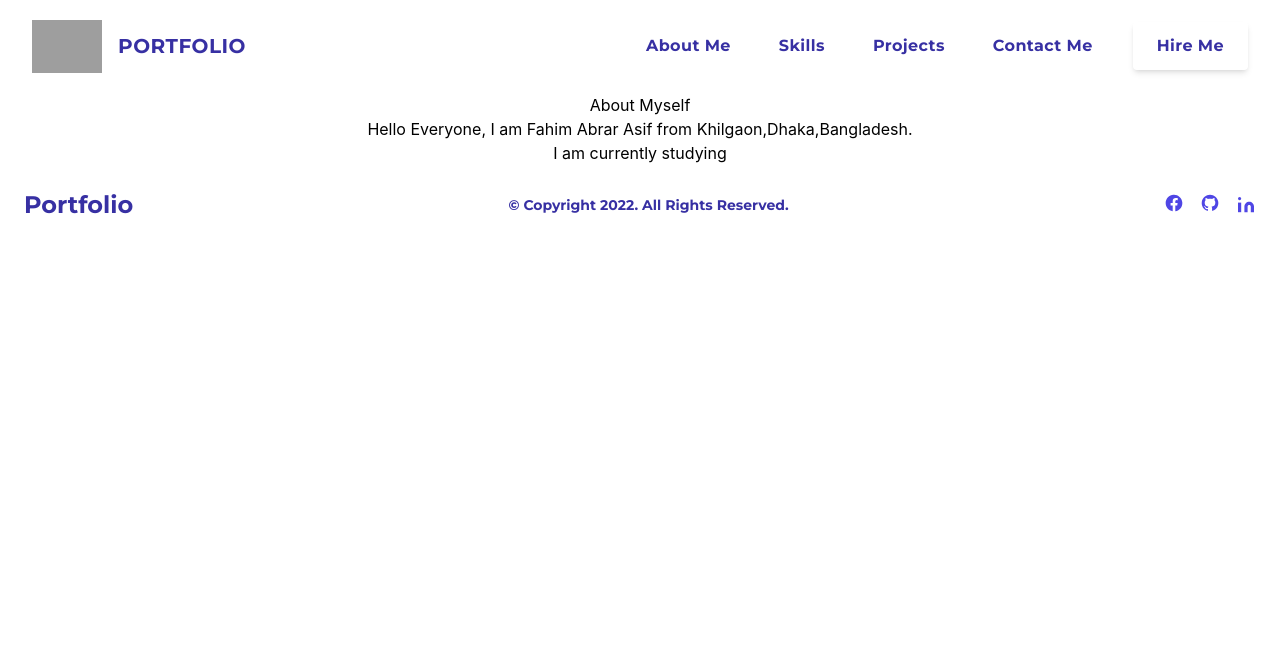
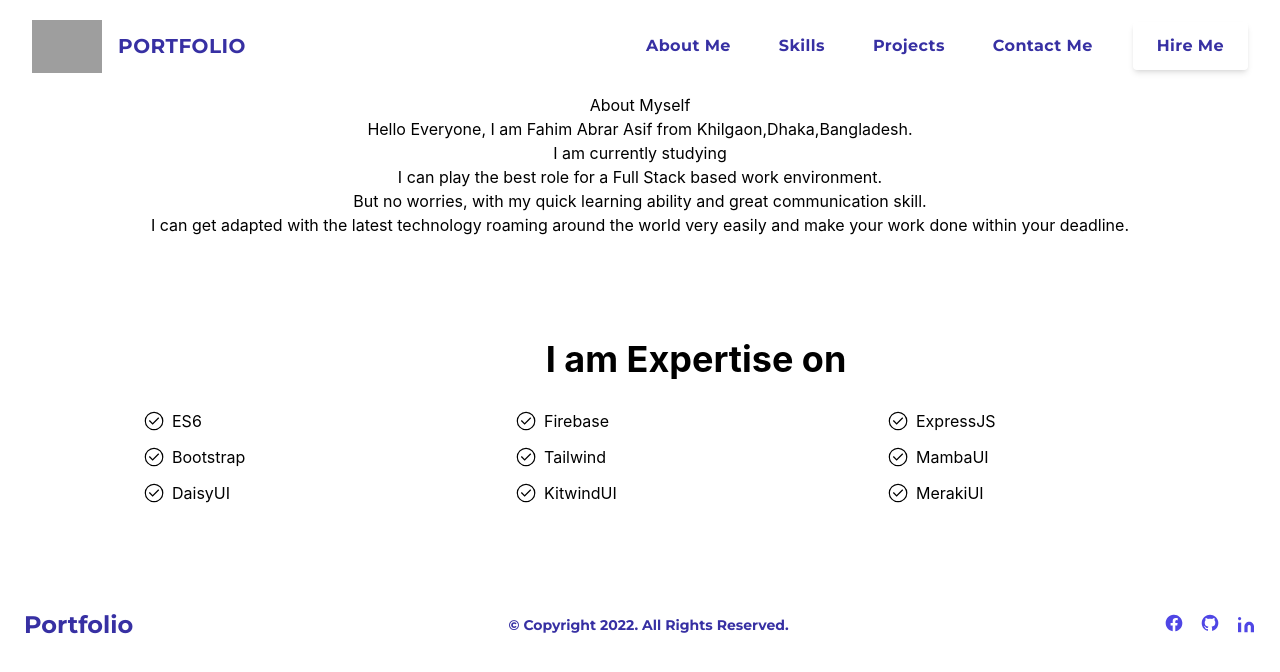
Before and after one commit to abrarasif11/my-portfolio, a React (Create React App) app: page /aboutMe in a window 1280 px wide. Shown: the top 672 px of the page. Built offline with nearby package versions, Linux system fonts and the light colour scheme; grey boxes are pictures that could not be loaded.

Commit message:
about-me

```diff
--- a/src/component/AboutMe/AboutMe.js
+++ b/src/component/AboutMe/AboutMe.js
@@ -4,9 +4,84 @@ const AboutMe = () => {
     return (
         <div>
             <p className='text-center'>About Myself</p>
-             <p>Hello Everyone, I am Fahim Abrar Asif from Khilgaon,Dhaka,Bangladesh.</p>
-             <p>I am currently studying </p>
-             <p></p>
+            <p>Hello Everyone, I am Fahim Abrar Asif from Khilgaon,Dhaka,Bangladesh.</p>
+            <p>I am currently studying </p>
+            <p>I can play the best role for a Full Stack based work environment.</p>
+            <p> But no worries, with my quick learning ability and great communication skill.</p>
+            <p>I can get adapted with the latest technology roaming around the world very easily and make your work done within your deadline.</p>
+            <br />
+            <div className="px-4 py-16 ml-28 mx-auto sm:max-w-xl md:max-w-full lg:max-w-screen-xl md:px-24 lg:px-8 lg:py-20 dark:bg-gray-800 dark:text-gray-100">
+	<h2 className="mb-8 text-4xl font-bold leading-none text-center">I am Expertise on </h2>
+	<ul className="grid gap-3 md:grid-cols-2 lg:grid-cols-3">
+
+		<li className="flex items-center space-x-2">
+			<svg xmlns="http://www.w3.org/2000/svg" viewBox="0 0 512 512" className="w-5 h-5 fill-current dark:text-violet-400">
+				<path d="M426.072,86.928A238.75,238.75,0,0,0,88.428,424.572,238.75,238.75,0,0,0,426.072,86.928ZM257.25,462.5c-114,0-206.75-92.748-206.75-206.75S143.248,49,257.25,49,464,141.748,464,255.75,371.252,462.5,257.25,462.5Z"></path>
+				<polygon points="221.27 305.808 147.857 232.396 125.23 255.023 221.27 351.063 388.77 183.564 366.142 160.937 221.27 305.808"></polygon>
+			</svg>
+			<span>ES6</span>
+		</li>
+
+		<li className="flex items-center space-x-2">
+			<svg xmlns="http://www.w3.org/2000/svg" viewBox="0 0 512 512" className="w-5 h-5 fill-current dark:text-violet-400">
+				<path d="M426.072,86.928A238.75,238.75,0,0,0,88.428,424.572,238.75,238.75,0,0,0,426.072,86.928ZM257.25,462.5c-114,0-206.75-92.748-206.75-206.75S143.248,49,257.25,49,464,141.748,464,255.75,371.252,462.5,257.25,462.5Z"></path>
+				<polygon points="221.27 305.808 147.857 232.396 125.23 255.023 221.27 351.063 388.77 183.564 366.142 160.937 221.27 305.808"></polygon>
+			</svg>
+			<span>Firebase</span>
+		</li>
+
+
+		<li className="flex items-center space-x-2">
+			<svg xmlns="http://www.w3.org/2000/svg" viewBox="0 0 512 512" className="w-5 h-5 fill-current dark:text-violet-400">
+				<path d="M426.072,86.928A238.75,238.75,0,0,0,88.428,424.572,238.75,238.75,0,0,0,426.072,86.928ZM257.25,462.5c-114,0-206.75-92.748-206.75-206.75S143.248,49,257.25,49,464,141.748,464,255.75,371.252,462.5,257.25,462.5Z"></path>
+				<polygon points="221.27 305.808 147.857 232.396 125.23 255.023 221.27 351.063 388.77 183.564 366.142 160.937 221.27 305.808"></polygon>
+			</svg>
+			<span>ExpressJS</span>
+		</li>
+		<li className="flex items-center space-x-2">
+			<svg xmlns="http://www.w3.org/2000/svg" viewBox="0 0 512 512" className="w-5 h-5 fill-current dark:text-violet-400">
+				<path d="M426.072,86.928A238.75,238.75,0,0,0,88.428,424.572,238.75,238.75,0,0,0,426.072,86.928ZM257.25,462.5c-114,0-206.75-92.748-206.75-206.75S143.248,49,257.25,49,464,141.748,464,255.75,371.252,462.5,257.25,462.5Z"></path>
+				<polygon points="221.27 305.808 147.857 232.396 125.23 255.023 221.27 351.063 388.77 183.564 366.142 160.937 221.27 305.808"></polygon>
+			</svg>
+			<span>Bootstrap</span>
+		</li>
+		<li className="flex items-center space-x-2">
+			<svg xmlns="http://www.w3.org/2000/svg" viewBox="0 0 512 512" className="w-5 h-5 fill-current dark:text-violet-400">
+				<path d="M426.072,86.928A238.75,238.75,0,0,0,88.428,424.572,238.75,238.75,0,0,0,426.072,86.928ZM257.25,462.5c-114,0-206.75-92.748-206.75-206.75S143.248,49,257.25,49,464,141.748,464,255.75,371.252,462.5,257.25,462.5Z"></path>
+				<polygon points="221.27 305.808 147.857 232.396 125.23 255.023 221.27 351.063 388.77 183.564 366.142 160.937 221.27 305.808"></polygon>
+			</svg>
+			<span>Tailwind</span>
+		</li>
+		<li className="flex items-center space-x-2">
+			<svg xmlns="http://www.w3.org/2000/svg" viewBox="0 0 512 512" className="w-5 h-5 fill-current dark:text-violet-400">
+				<path d="M426.072,86.928A238.75,238.75,0,0,0,88.428,424.572,238.75,238.75,0,0,0,426.072,86.928ZM257.25,462.5c-114,0-206.75-92.748-206.75-206.75S143.248,49,257.25,49,464,141.748,464,255.75,371.252,462.5,257.25,462.5Z"></path>
+				<polygon points="221.27 305.808 147.857 232.396 125.23 255.023 221.27 351.063 388.77 183.564 366.142 160.937 221.27 305.808"></polygon>
+			</svg>
+			<span>MambaUI</span>
+		</li>
+		<li className="flex items-center space-x-2">
+			<svg xmlns="http://www.w3.org/2000/svg" viewBox="0 0 512 512" className="w-5 h-5 fill-current dark:text-violet-400">
+				<path d="M426.072,86.928A238.75,238.75,0,0,0,88.428,424.572,238.75,238.75,0,0,0,426.072,86.928ZM257.25,462.5c-114,0-206.75-92.748-206.75-206.75S143.248,49,257.25,49,464,141.748,464,255.75,371.252,462.5,257.25,462.5Z"></path>
+				<polygon points="221.27 305.808 147.857 232.396 125.23 255.023 221.27 351.063 388.77 183.564 366.142 160.937 221.27 305.808"></polygon>
+			</svg>
+			<span>DaisyUI</span>
+		</li>
+		<li className="flex items-center space-x-2">
+			<svg xmlns="http://www.w3.org/2000/svg" viewBox="0 0 512 512" className="w-5 h-5 fill-current dark:text-violet-400">
+				<path d="M426.072,86.928A238.75,238.75,0,0,0,88.428,424.572,238.75,238.75,0,0,0,426.072,86.928ZM257.25,462.5c-114,0-206.75-92.748-206.75-206.75S143.248,49,257.25,49,464,141.748,464,255.75,371.252,462.5,257.25,462.5Z"></path>
+				<polygon points="221.27 305.808 147.857 232.396 125.23 255.023 221.27 351.063 388.77 183.564 366.142 160.937 221.27 305.808"></polygon>
+			</svg>
+			<span>KitwindUI</span>
+		</li>
+		<li className="flex items-center space-x-2">
+			<svg xmlns="http://www.w3.org/2000/svg" viewBox="0 0 512 512" className="w-5 h-5 fill-current dark:text-violet-400">
+				<path d="M426.072,86.928A238.75,238.75,0,0,0,88.428,424.572,238.75,238.75,0,0,0,426.072,86.928ZM257.25,462.5c-114,0-206.75-92.748-206.75-206.75S143.248,49,257.25,49,464,141.748,464,255.75,371.252,462.5,257.25,462.5Z"></path>
+				<polygon points="221.27 305.808 147.857 232.396 125.23 255.023 221.27 351.063 388.77 183.564 366.142 160.937 221.27 305.808"></polygon>
+			</svg>
+			<span>MerakiUI</span>
+		</li>
+	</ul>
+</div>
         </div>
     );
 };
```
